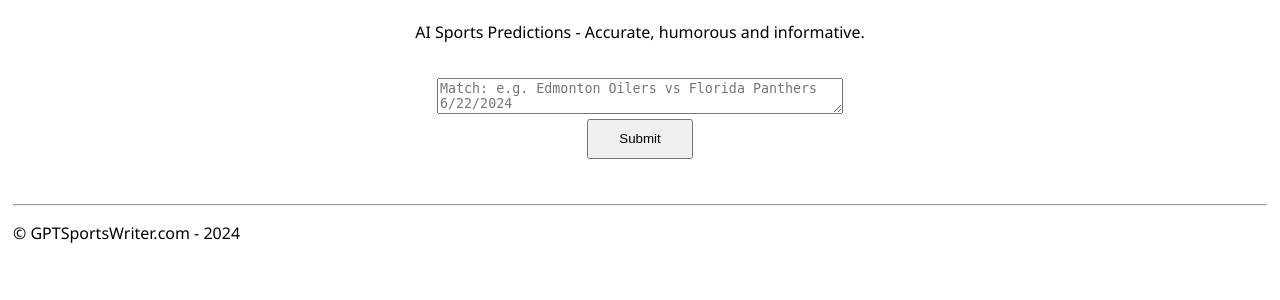
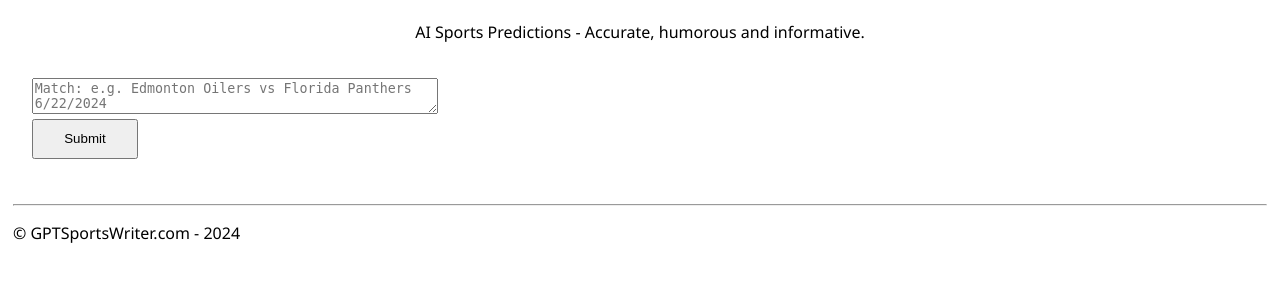
Before and after one commit to normandmickey/gptsportswriter-django, a Django app: page /predictions/ in a window 1280 px wide. Shown: the part 47-347 px from the top of the page. Run offline with Django 5.2, Linux system fonts and the light colour scheme.

Commit message:
updated predictions.html

```diff
--- a/predictions/templates/predictions/predictions.html
+++ b/predictions/templates/predictions/predictions.html
@@ -4,7 +4,7 @@ GPTSportsWriter - Predictions
 {% endblock %}
 {% block content %}
 <p><center>AI Sports Predictions - Accurate, humorous and informative.</center></p>
-<div style="padding:1em; font-size:14pt; text-align: center;">
+<div style="padding:1em; font-size:14pt;">
     <form method="post" enctype="multipart/form-data">
         {% csrf_token %}
         <textarea name="text_input" placeholder="Match: e.g. Edmonton Oilers vs Florida Panthers 6/22/2024" style="width:30em;"></textarea>
```
